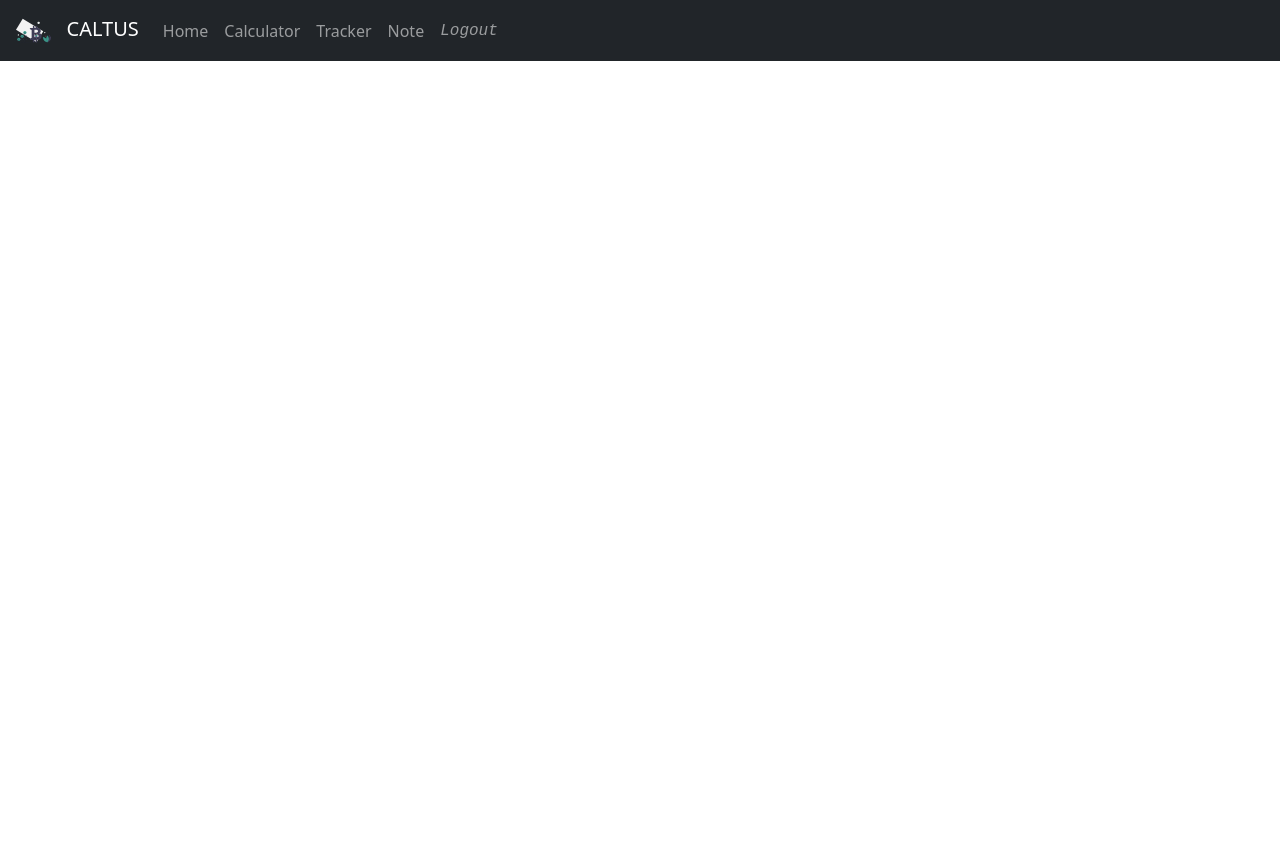
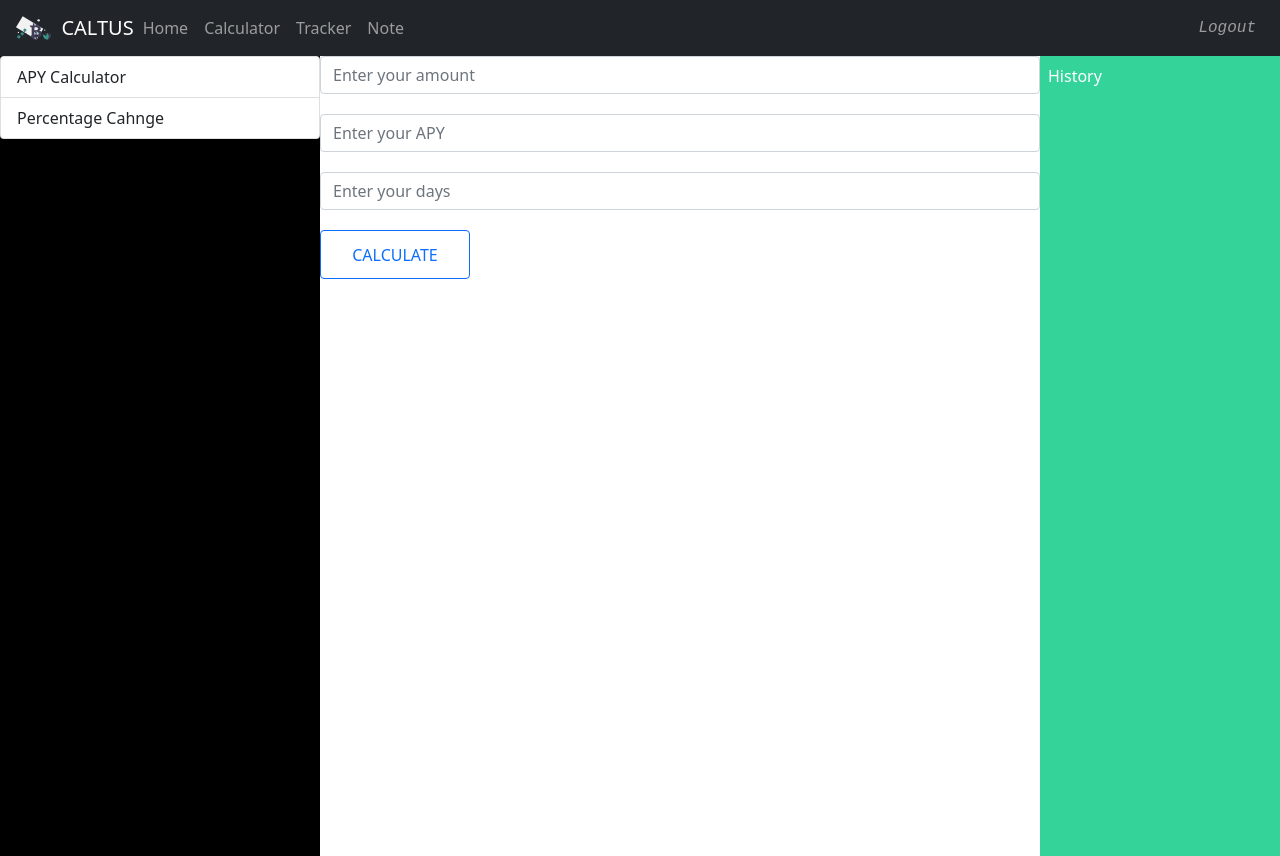
Before and after one commit to Annmarie99/caltus-front, a Vue app: page /apy-cal in a window 1280 px wide. Before the commit the page ends 800 px from the top, so only its background shows below. Built offline with nearby package versions, Linux system fonts and the light colour scheme; no server answers; what vue-apexcharts would draw is missing.

Commit message:
update project

```diff
--- a/public/index.html
+++ b/public/index.html
@@ -1,15 +1,23 @@
 <!DOCTYPE html>
 <html lang="">
   <head>
-    <meta charset="utf-8">
-    <meta http-equiv="X-UA-Compatible" content="IE=edge">
-    <meta name="viewport" content="width=device-width,initial-scale=1.0">
-    <link rel="icon" href="<%= BASE_URL %>favicon.ico">
+    <meta charset="utf-8" />
+    <meta http-equiv="X-UA-Compatible" content="IE=edge" />
+    <meta name="viewport" content="width=device-width,initial-scale=1.0" />
+    <link rel="icon" href="<%= BASE_URL %>favicon.ico" />
+    <link
+      href="https://unpkg.com/tailwindcss@^2/dist/tailwind.min.css"
+      rel="stylesheet"
+    />
     <title><%= htmlWebpackPlugin.options.title %></title>
   </head>
   <body>
     <noscript>
-      <strong>We're sorry but <%= htmlWebpackPlugin.options.title %> doesn't work properly without JavaScript enabled. Please enable it to continue.</strong>
+      <strong
+        >We're sorry but <%= htmlWebpackPlugin.options.title %> doesn't work
+        properly without JavaScript enabled. Please enable it to
+        continue.</strong
+      >
     </noscript>
     <div id="app"></div>
     <!-- built files will be auto injected -->
--- /dev/null
+++ b/src/components/Layouts/CalculatorLayout.vue
@@ -0,0 +1,34 @@
+<template>
+  <div class="row w-full m-0">
+    <div class="col-3 sidebar bg-black px-0">
+      <cal-sidebar :menuItems="calMenuItems" />
+    </div>
+    <div class="col-9 row p-0 m-0">
+      <slot />
+    </div>
+  </div>
+</template>
+
+<script>
+import CalSidebar from "../calcualtor/CalSidebar.vue";
+
+export default {
+  components: { CalSidebar },
+  data() {
+    return {
+      calMenuItems: [
+        {
+          id: 1,
+          name: "APY Calculator",
+          path: "/apy-cal",
+        },
+        {
+          id: 2,
+          name: "Percentage Cahnge",
+          path: "/percent-cal",
+        },
+      ],
+    };
+  },
+};
+</script>
--- a/src/components/Layouts/Navbar.vue
+++ b/src/components/Layouts/Navbar.vue
@@ -1,44 +1,55 @@
 <template>
   <b-navbar toggleable="lg" type="dark" variant="dark" class="px-3">
-    <b-navbar-brand href="#">
-      <img @click="$router.push('/dash')" src="../../assets/logpic.svg" width="35" height="35" /> &nbsp; CALTUS
+    <b-navbar-brand href="#" class="flex">
+      <img
+        @click="$router.push('/dash')"
+        src="../../assets/logpic.svg"
+        width="35"
+        height="35"
+      />
+      &nbsp; CALTUS
     </b-navbar-brand>
 
     <b-navbar-toggle target="nav-collapse"></b-navbar-toggle>
 
     <b-collapse id="nav-collapse" is-nav>
       <b-navbar-nav>
-        <b-nav-item href="#" @click="$router.push('/dash')" >Home</b-nav-item>
-        <b-nav-item href="#" @click="$router.push('/cal')">Calculator</b-nav-item>
-        <b-nav-item href="#" @click="$router.push('/tracker')">Tracker</b-nav-item>
-        <b-nav-item href="#" @click="$router.push('/note')" >Note</b-nav-item>
+        <b-nav-item class="ml-5" href="#" @click="$router.push('/dash')"
+          >Home</b-nav-item
+        >
+        <b-nav-item href="#" @click="$router.push('/apy-cal')"
+          >Calculator</b-nav-item
+        >
+        <b-nav-item href="#" @click="$router.push('/tracker')"
+          >Tracker</b-nav-item
+        >
+        <b-nav-item href="#" @click="$router.push('/note')">Note</b-nav-item>
       </b-navbar-nav>
-
-      <!-- Right aligned nav items -->
-      <b-navbar-nav right class="float-right">
-
-        <b-nav-item href="#" @click="$router.push('/')" class="logout">Logout</b-nav-item>
-      </b-navbar-nav>
-
     </b-collapse>
+    <b-navbar-nav class="w-100">
+      <b-nav-item
+        right
+        href="#"
+        @click="$router.push('/')"
+        class="logout ml-auto"
+        >Logout</b-nav-item
+      >
+    </b-navbar-nav>
   </b-navbar>
-
-
 </template>
 
 <script>
-
 export default {
-name:"Navbar"
-}
+  name: "Navbar",
+};
 </script>
 
 <style scoped>
-  @import url("https://fonts.googleapis.com/css2?family=Poppins:wght@200;300;400;500;600;700;800&display=swap");
-  @import url("https://cdn.jsdelivr.net/npm/bootstrap-icons@1.5.0/font/bootstrap-icons.css");
+@import url("https://fonts.googleapis.com/css2?family=Poppins:wght@200;300;400;500;600;700;800&display=swap");
+@import url("https://cdn.jsdelivr.net/npm/bootstrap-icons@1.5.0/font/bootstrap-icons.css");
 
-  .logout {
+.logout {
   font-family: monospace;
   font-style: italic;
- }
+}
 </style>
--- /dev/null
+++ b/src/components/calcualtor/CalSidebar.vue
@@ -0,0 +1,12 @@
+<template>
+<b-list-group >
+    <b-list-group-item v-for="menu in menuItems" :key="menu.id" @click="$router.push(menu.path)" >{{menu.name}}</b-list-group-item>
+</b-list-group>
+</template>
+
+<script>
+export default {
+name:"CalSidebar",
+props: ["menuItems"]
+}
+</script>
--- a/src/components/note/NoteSidebar.vue
+++ b/src/components/note/NoteSidebar.vue
@@ -1,12 +1,14 @@
 <template>
-<b-list-group >
-    <b-list-group-item v-for="note in notes" :key="note.id">{{note.content}}</b-list-group-item>
-</b-list-group>
+  <b-list-group>
+    <b-list-group-item v-for="note in notes" :key="note.id">{{
+      note.content
+    }}</b-list-group-item>
+  </b-list-group>
 </template>
 
 <script>
 export default {
-name:"NoteSidebar",
-props: ["notes"]
-}
+  name: "NoteSidebar",
+  props: ["notes"],
+};
 </script>
--- a/src/router/index.js
+++ b/src/router/index.js
@@ -5,7 +5,9 @@ import Note from "../views/Note.vue";
 import Login from "../views/Login.vue";
 import Api from "../views/Api.vue";
 import Dashboard from "../views/Dashboard.vue";
-import Calculator from "../views/Calculator.vue";
+import APYCalculator from '../views/APYCalculator';
+import PercentCalculator from '../views/PercentCalculator'
+
 Vue.use(VueRouter);
 
 const routes = [{
@@ -35,10 +37,15 @@ const routes = [{
         component: Dashboard,
     },
     {
-        path: "/cal",
-        name: "Calculator",
-        component: Calculator,
-    }
+        path: "/apy-cal",
+        name: "APYCalculator",
+        component: APYCalculator
+    },
+    {
+        path: "/percent-cal",
+        name: "PercentCalculator",
+        component: PercentCalculator
+    },
 ];
 
 const router = new VueRouter({
--- /dev/null
+++ b/src/views/APYCalculator.vue
@@ -0,0 +1,65 @@
+<template>
+  <calculator-layout>
+    <div class="flex p-0 m-0">
+      <div class="flex-1 space-y-5">
+        <b-form-input
+          v-model="amount"
+          placeholder="Enter your amount"
+        ></b-form-input>
+        <b-form-input v-model="apy" placeholder="Enter your APY"></b-form-input>
+        <b-form-input
+          v-model="days"
+          placeholder="Enter your days"
+        ></b-form-input>
+        <b-button @click="calculateAPY" variant="outline-primary"
+          >Calculate</b-button
+        >
+
+        <div v-if="result" class="mt-5 text-gray-300 border-t-2 pt-4">
+          <p>
+            Total Interest :
+            <span class="text-calc-accent">{{
+              result.totalInterest.toFixed(3)
+            }}</span>
+          </p>
+          <p>
+            Your total balance after
+            <span class="text-calc-accent">{{ result.totalDays }}</span> days
+            will be :
+            <span class="text-calc-accent">{{
+              result.totalBalance.toFixed(3)
+            }}</span>
+          </p>
+        </div>
+      </div>
+      <div class="w-1/4 p-2 bg-green-400 text-white">
+        <p>History</p>
+      </div>
+    </div>
+  </calculator-layout>
+</template>
+
+<script>
+import CalculatorLayout from "../components/Layouts/CalculatorLayout.vue";
+export default {
+  components: { CalculatorLayout },
+  name: "APYCalculator",
+  data() {
+    return {
+      amount: "",
+      apy: "",
+      days: "",
+      result: null,
+    };
+  },
+  methods: {
+    calculateAPY(e) {
+      e.preventDefault();
+      const x = (parseFloat(this.apy) / 365) * parseFloat(this.days);
+      const totalInterest = (parseFloat(this.amount) * x) / 100;
+      const totalBalance = totalInterest + parseFloat(this.amount);
+      this.result = { totalInterest, totalBalance, totalDays: this.days };
+    },
+  },
+};
+</script>
--- a/src/views/Calculator.vue
+++ /dev/null
@@ -1,15 +0,0 @@
-<template>
-  <div>
-      <h1>hello Calculator</h1>
-  </div>
-</template>
-
-<script>
-export default {
-
-}
-</script>
-
-<style>
-
-</style>
--- a/src/views/Home.vue
+++ b/src/views/Home.vue
@@ -28,44 +28,29 @@
             <a href="#" class="social-icon">
               <i class="bi bi-instagram"></i>
             </a>
-
           </div>
-
-
         </form>
         <form action="#" class="sign-up-form">
           <h2 class="title">Sign up</h2>
         </form>
       </div>
-
     </div>
 
     <div class="panels-container">
       <div class="panel left-panel">
-        <img src="../assets/logpic.svg" class="image" alt="">
-
+        <img src="../assets/logpic.svg" class="image" alt="" />
       </div>
-
-
     </div>
-
-
-
-
   </div>
 </template>
 
 <script>
-
-export default {
-
-}
+export default {};
 </script>
 
 <style>
 @import url("https://fonts.googleapis.com/css2?family=Poppins:wght@200;300;400;500;600;700;800&display=swap");
 @import url("https://cdn.jsdelivr.net/npm/bootstrap-icons@1.5.0/font/bootstrap-icons.css");
-
 
 * {
   margin: 0;
@@ -235,7 +220,7 @@ form.sign-in-form {
   top: -10%;
   right: 48%;
   transform: translateY(-50%);
-  background-image: linear-gradient(-45deg, #3B9A8B 0%, #00BFA6 100%);
+  background-image: linear-gradient(-45deg, #3b9a8b 0%, #00bfa6 100%);
   transition: 1.8s ease-in-out;
   border-radius: 50%;
   z-index: 6;
@@ -465,12 +450,8 @@ form.sign-in-form {
     left: 50%;
   }
 
-  .blockquote-footer{
+  .blockquote-footer {
     padding-top: 50px;
   }
 }
-
-
-
-
 </style>
--- a/src/views/Note.vue
+++ b/src/views/Note.vue
@@ -1,12 +1,19 @@
 <template>
-  <div class="row">
+  <div class="row w-full">
     <div class="col-3 sidebar bg-black px-0">
       <note-sidebar :notes="notes" />
-        <div><b-button @click="newNote" variant="outline-primary">New Note</b-button></div>
+      <div>
+        <b-button @click="newNote" variant="outline-primary">New Note</b-button>
       </div>
-      <div class="col-9 row">
-        <div v-for="note in notes" :key="note.id" class="card col-4" @click="note.edit = !note.edit" >
-            <p>{{note.content}}</p>
+    </div>
+    <div class="col-8 row">
+      <div
+        v-for="note in notes"
+        :key="note.id"
+        class="card col-4"
+        @click="note.edit = !note.edit"
+      >
+        <p>{{ note.content }}</p>
         <b-modal v-model="note.edit">
           <textarea class="h-100 w-100" v-model="note.content"></textarea>
         </b-modal>
@@ -16,31 +23,35 @@
 </template>
 
 <script>
-import NoteSidebar from '../components/note/NoteSidebar.vue'
+import NoteSidebar from "../components/note/NoteSidebar.vue";
 export default {
   components: { NoteSidebar },
-  name : "Note",
-  data(){
+  name: "Note",
+  data() {
     return {
       modalShow: false,
       notes: [
         {
-          id : 1,
-          content : "Hello, World",
-          edit : false,
+          id: 1,
+          content: "Hello, World",
+          edit: false,
         },
         {
-          id : 2,
-          content : "hello, again!",
-          edit : false
-        }
-      ]
-    }
+          id: 2,
+          content: "hello, again!",
+          edit: false,
+        },
+      ],
+    };
   },
   methods: {
-    newNote(){
-      this.notes.push({id:this.notes[this.notes.length -1 ].id + 1, content : "new Note", edit :false})
-    }
-  }
-}
+    newNote() {
+      this.notes.push({
+        id: this.notes[this.notes.length - 1].id + 1,
+        content: "new Note",
+        edit: false,
+      });
+    },
+  },
+};
 </script>
--- /dev/null
+++ b/src/views/PercentCalculator.vue
@@ -0,0 +1,16 @@
+<template>
+<calculator-layout>
+
+<div>Hellom Percent asdjoaoghoa!</div>
+
+</calculator-layout>
+
+</template>
+
+<script>
+import CalculatorLayout from '../components/Layouts/CalculatorLayout.vue'
+export default {
+  components: { CalculatorLayout },
+name : "PercentCalculator"
+}
+</script>
```
Also changed, not shown: src/views/Dashboard.vue (+3 -7 lines). Lines whose indentation alone changed are shown as unchanged.
